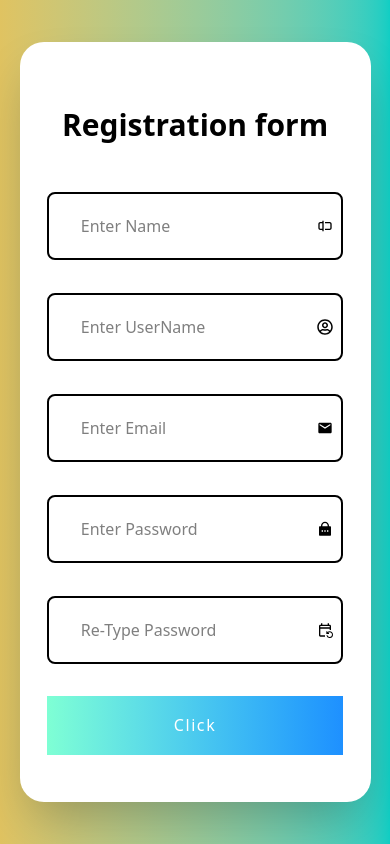
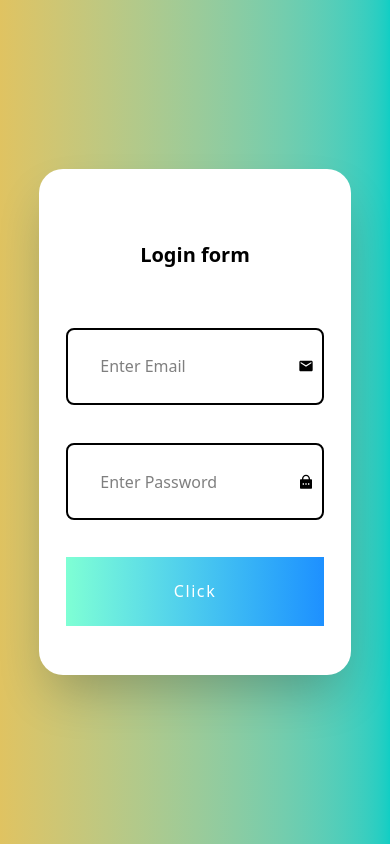
Before and after one commit to Naveen4567890/billStudentApp, a React (Vite) app: page / in a window 390 px wide. Built offline with nearby package versions, Linux system fonts and the light colour scheme.

Commit message:
responsive for login

```diff
--- a/src/components/user/Login.jsx
+++ b/src/components/user/Login.jsx
@@ -26,13 +26,10 @@ const Login = () => {
 
   return (
      <div className='size-full bg-linear-to-l from-[#10cec4] to-[#e0c361]  grid place-items-center' >
-          <form action=""  onSubmit={handleSubmit} className='w-1/2 h-[90%] bg-white rounded-3xl shadow-2xl grid place-items-center px-[7%] py-8 max-sm:w-[90%] overflow-scroll'>
-            <div className='size-full grid place-items-center text-2xl font-bold'><h1 className=' text-3xl sm:text-2xl'>Login form</h1></div>
-
-
+          <form action=""  onSubmit={handleSubmit} className='w-2/5 h-[60%] bg-white rounded-3xl shadow-2xl grid place-items-center px-[7%] py-8 max-sm:w-[80%] overflow-scroll'>
+            <div className='size-full grid place-items-center text-xl font-bold'><h1 className='sm:text-3xl'>Login form</h1></div>
             <div className='flex w-full h-2/3 rounded-lg border-2'><input type="email" name="email" placeholder='Enter Email' onChange={handleChange} className='flex px-8 w-[95%] h-full outline-0'/><span className='p-2 grid place-items-center'><MdEmail /></span></div>
             <div className='flex w-full h-2/3 rounded-lg border-2'><input type="password" name="password" placeholder='Enter Password' onChange={handleChange} className='flex px-8 w-[95%] h-full outline-0'/><span className='p-2 grid place-items-center'><RiLockPasswordFill /></span></div>
-
             <div className=' w-full h-2/3 bg-linear-to-l from-[dodgerblue] to-[aquamarine] text-white grid place-items-center tracking-widest active:scale-[0.9]'><button className='size-full hover:bg-green-500 '>Click</button></div>
           </form>
         </div>
```
Also changed, not shown: src/routes/routes.jsx (+4 -3 lines).
